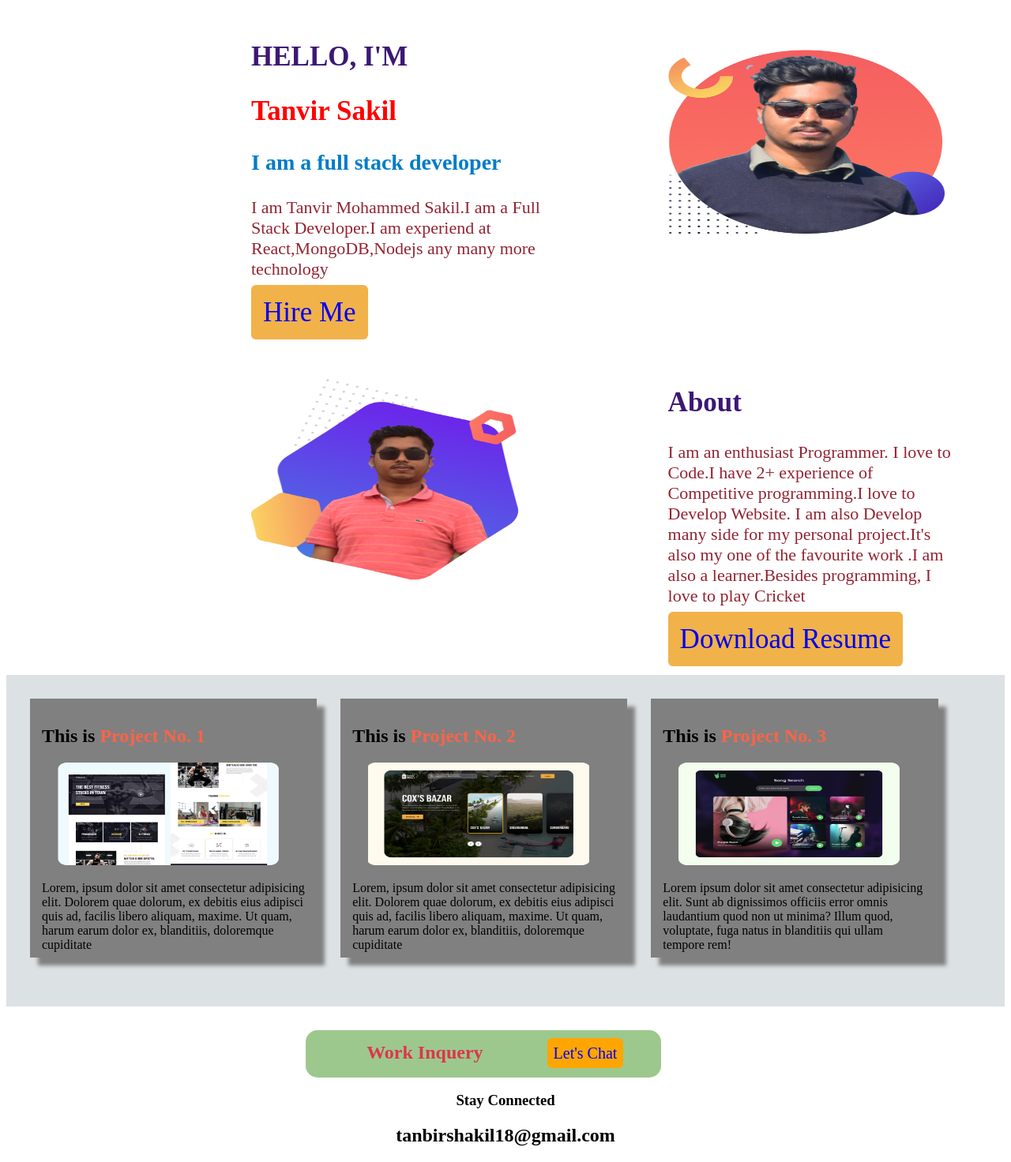
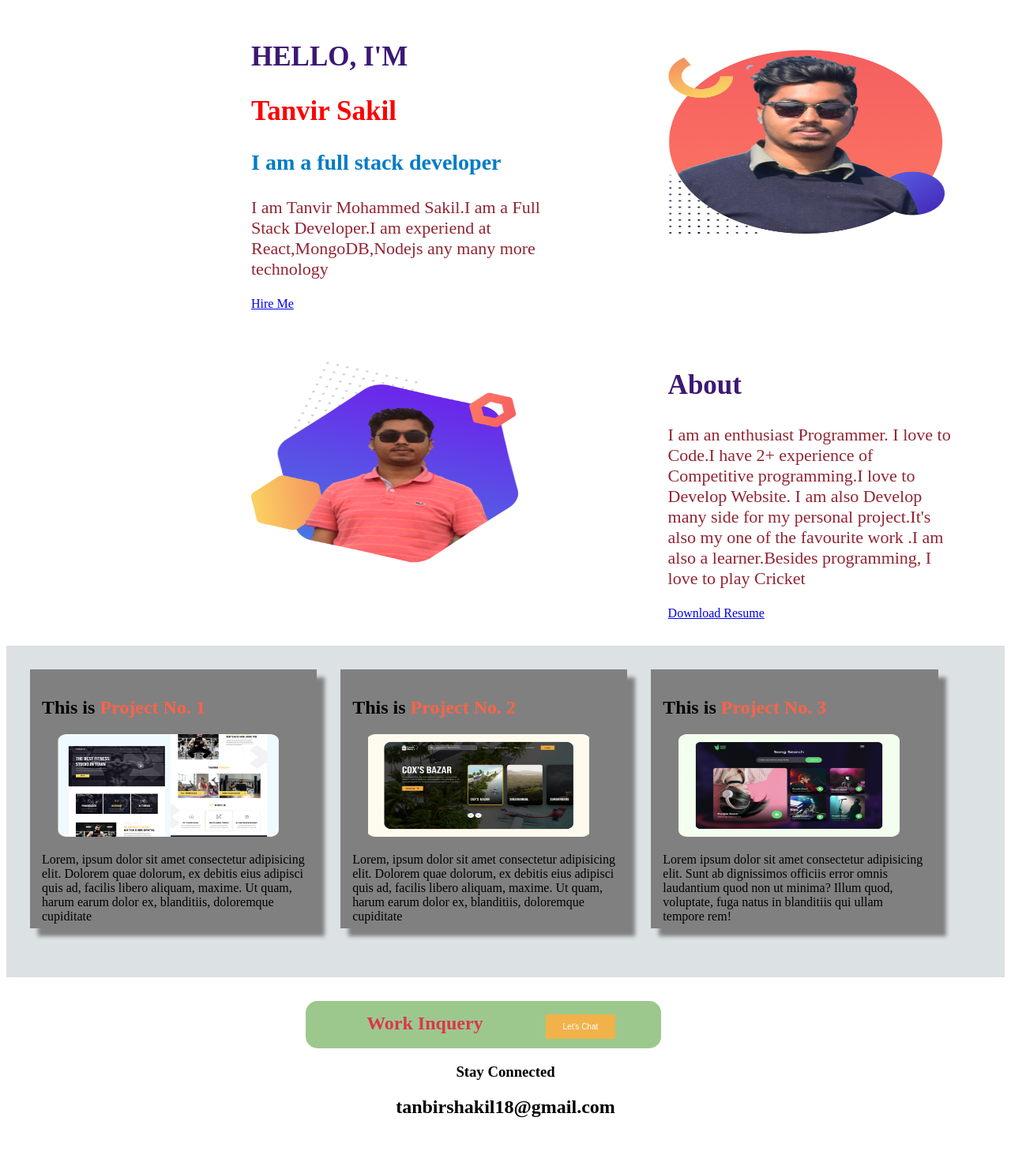
Before and after one commit to Tanvir-Sakil/Portfolio-project, a plain HTML site: page index.html in a window 1280 px wide. Shown: the part 159-1631 px from the top of the page at 79% size. After the commit the page ends 1595 px from the top, so only its background shows below. Drawn offline with Linux system fonts and the light colour scheme.

Commit message:
comitted

```diff
--- a/index.html
+++ b/index.html
@@ -24,7 +24,7 @@
         	 <h1><span id="Tanvir-Sakil">Tanvir Sakil<span></h1>
         	 <h3>I am a full stack developer</h3>
         	 <p>I am Tanvir Mohammed Sakil.I am a Full Stack Developer.I am experiend at React,MongoDB,Nodejs any many more technology</p>
-        	 <a class="link-button" target="_blank" href="https://www.linkedin.com/in/tanvir-sakil-b7b818190/">Hire Me</a>
+        	  <span id="button1"><a target ="_blank" href="https://www.linkedin.com/in/tanvir-sakil-b7b818190/">Hire Me</a></span>
         	</div>
         	<div class="section">
         		<img src="images/new1.jpg">
@@ -37,7 +37,7 @@
         	<div class="section">
         	 <h1>About</h1>
         	 <p>I am an enthusiast Programmer. I love to Code.I have 2+ experience of Competitive programming.I love to Develop Website. I am also Develop many side for my personal project.It's also my one of the favourite work .I am also a learner.Besides programming, I love to play Cricket</p>
-        	 <a class="link-button" target="_blank" href="https://www.linkedin.com/in/tanvir-sakil-b7b818190/">Download Resume</a>
+        	 <span id="button1"><a href="https://www.linkedin.com/in/tanvir-sakil-b7b818190/">Download Resume</a></span>
         	</div>
         </section>
         	<section id="single-section" class="experience-area">
@@ -58,7 +58,7 @@
         	</div>
         </section>
         	<section class="My-box1">
-        		  <span><h1>Work Inquery</h1> <a class="link-button1" target="_blank" href="https://www.linkedin.com/in/tanvir-sakil-b7b818190/">Let's Chat</a>
+        		  <span><h1>Work Inquery</h1></span><span><button class="button button2">Let's Chat</button></span>
         	</section>
         </section>
         <section class="footer1">
```
